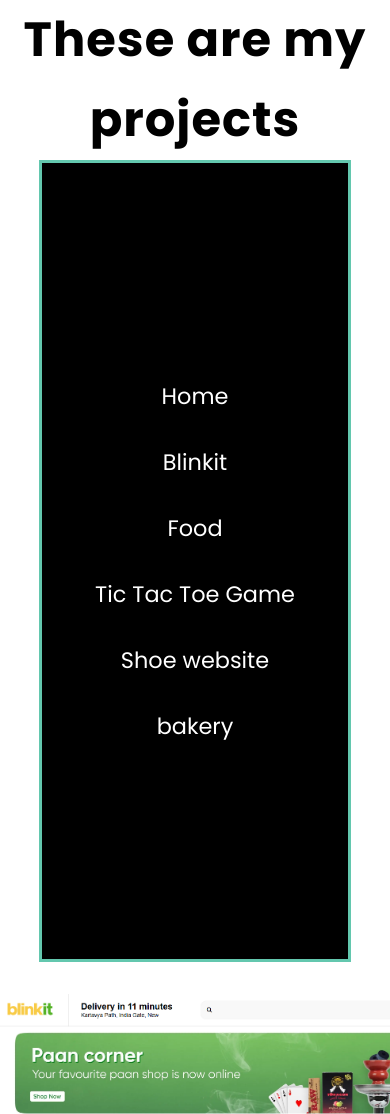
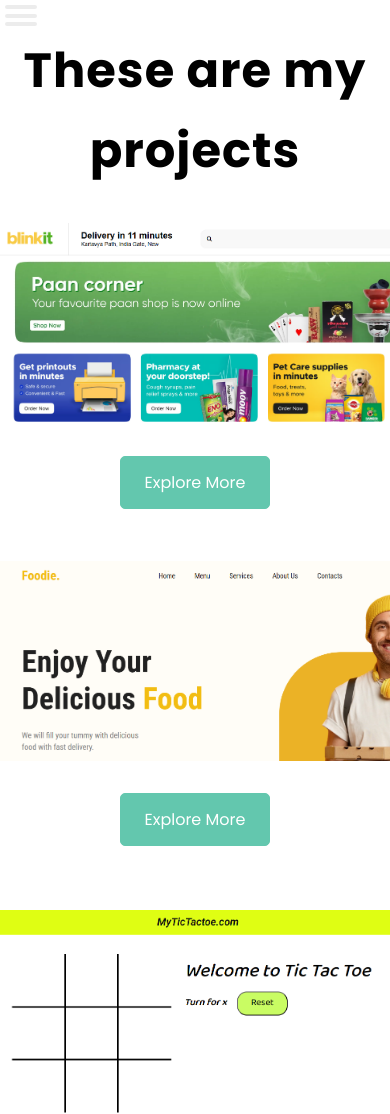
Before and after one commit to atifdevv/aportfolio, a plain HTML site: page project.html in a window 390 px wide. Shown: the top 1114 px of the page. Drawn offline with Linux system fonts and the light colour scheme.

Commit message:
Update project.html

```diff
--- a/project.html
+++ b/project.html
@@ -8,35 +8,44 @@
 </head>
 <body>
 
+    <div class="main">
+        <div class="hamburger" id="hamburger">
+                    <div class="burger"></div>
+                    <div class="burger"></div>
+                    <div class="burger"></div>
+                </div>
+        <h1 class="h1">These are my projects</h1>
 
-        <h1 class="h1">These are my projects</h1>
-    <div class="mylinks">
-       <a href="index.html" class="links">Home</a>
+    <ul class="navlist mylinks" id="navlist">
+        <h3>My Projects</h3>
+       <a href="index.html" class="navlinks links">Home</a>
 
-        <a href="https://atifdevv.github.io/blinkit/" class="links" target="_blank">Blinkit</a>
-<a href="https://atifdevv.github.io/foodweb/" class="links" target="_blank">Food</a>
+        <a href="https://atifdevv.github.io/blinkit/" class="navlinks links" target="_blank">Blinkit</a>
+<a href="https://atifdevv.github.io/foodweb/" class="navlinks links" target="_blank">Food</a>
 
 
-        <a href="https://atifdevv.github.io/tic-tac-toe/" class="links" target="_blank">Tic Tac Toe Game</a>
-        <a href="https://atifdel.github.io/Shoe/" class="links" target="_blank">Shoe website</a>
+        <a href="https://atifdevv.github.io/tic-tac-toe/" class="navlinks links" target="_blank">Tic Tac Toe Game</a>
+        <a href="https://atifdel.github.io/Shoe/" class="navlinks links" target="_blank">Shoe website</a>
 
 
-        <a href="https://atifdevv.github.io/bakery/" class="links" target="_blank">bakery</a>
+        <a href="https://atifdevv.github.io/bakery/" class="navlinks links" target="_blank">bakery</a>
 
 
-    </div>
+    </ul>
+
+
 <div class="div-container">
     <div class="container">
             <div class="inner-container">
                 <img src="blinkit.png"  class="img">
                 <div class="btn-container">
-                 <button class="btn" target="_blank"><a href="https://atifdevv.github.io/blinkit/">Explore More</a></button>
+                 <button class="btn"><a href="https://atifdevv.github.io/blinkit/">Explore More</a></button>
                </div>
             </div>
             <div class="inner-container">
                  <img src="Foodie.png"  class="img">
                  <div class="btn-container">
-                 <button class="btn" target="_blank"><a href="https://atifdevv.github.io/foodweb/">Explore More</a></button>
+                 <button class="btn"><a href="https://atifdevv.github.io/foodweb/">Explore More</a></button>
                </div>
             </div>
         </div>
@@ -48,13 +57,13 @@
             <div class="inner-container">
                 <img src="Tic-Tac-Toe.png"  class="img">
                 <div class="btn-container">
-                <button class="btn" target="_blank"><a href="https://atifdevv.github.io/tic-tac-toe/" >Explore More</a></button>
+                <button class="btn"><a href="https://atifdevv.github.io/tic-tac-toe/">Explore More</a></button>
                </div>
             </div>
             <div class="inner-container">
                  <img src="shoe.png"  class="img">
                  <div class="btn-container">
-                 <button class="btn" target="_blank"><a href="https://atifdevv.github.io/Shoe/" >Explore More</a></button>
+                 <button class="btn"><a href="https://atifdevv.github.io/Shoe/">Explore More</a></button>
                </div>
             </div>
         </div>
@@ -65,13 +74,13 @@
             <div class="inner-container">
                 <img src="backery.png"  class="img">
                <div class="btn-container">
-                 <button class="btn" target="_blank"><a href="https://atifdevv.github.io/bakery/">Explore More</a></button>
+                 <button class="btn"><a href="https://atifdevv.github.io/bakery/">Explore More</a></button>
                </div>
             </div>
 
     </div>
     </div>
-
-
+</div>
+<script src="main.js"></script>
 </body>
 </html>
```
